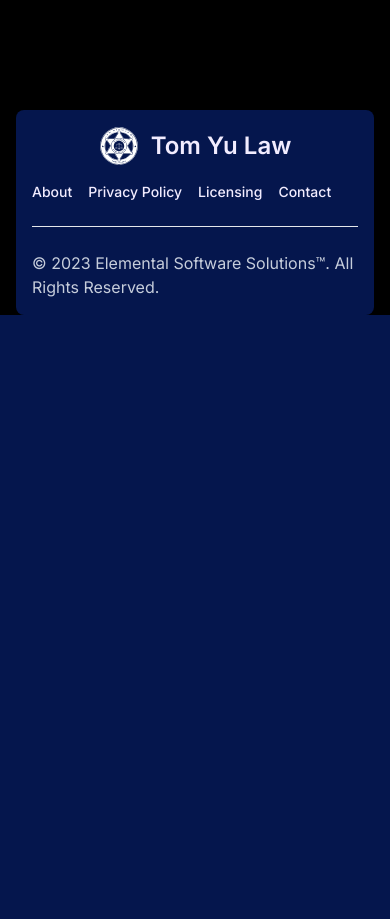
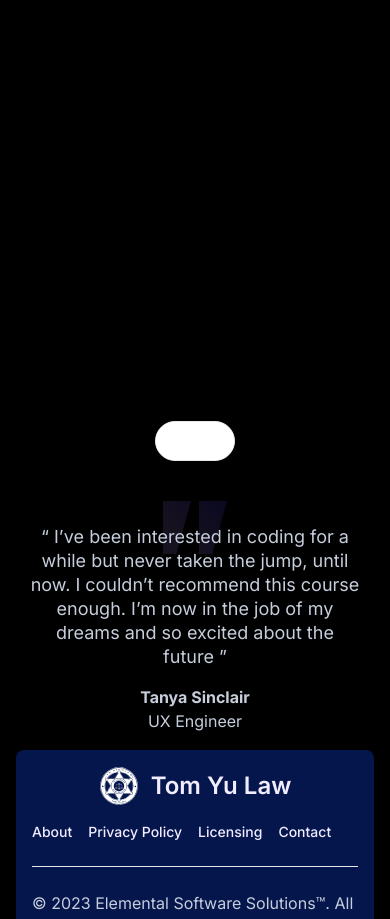
Before and after one commit to 0x5929/tom-corporate-site, a Next.js app: page / in a window 390 px wide. Shown: the part 7908-8827 px from the top of the page. Before the commit the page ends 8223 px from the top, so only its background shows below. Built offline with nearby package versions, Linux system fonts and the light colour scheme.

Commit message:
initial add of testimonials, testing, fixed and customize settings

```diff
--- a/src/components/features/Content.tsx
+++ b/src/components/features/Content.tsx
@@ -10,7 +10,31 @@ import Card from '@/components/ui/Card'
 import fraud from '@public/fraud.jpg'
 import notGuilty from '@public/not-guilty.jpg'
 import wrongfulTermination from '@public/wrongful-termination.jpg'
+import Carousel from './Testimonials/Carousel'
+import Testimonial from './Testimonials/Testimonial'
 import { useScroll, useMotionValueEvent } from 'framer-motion'
+
+const data: {
+    name: string
+    role: string
+    testimonial: string
+    image: string
+}[] = [
+    {
+        name: 'Tanya Sinclair',
+        role: 'UX Engineer',
+        testimonial:
+            'I’ve been interested in coding for a while but never taken the jump, until now. I couldn’t recommend this course enough. I’m now in the job of my dreams and so excited about the future',
+        image: 'images/image-tanya.jpg',
+    },
+    {
+        name: ' John Tarkpor',
+        role: 'Junior Front-end Developer',
+        testimonial:
+            'If you want to lay the best foundation possible I’d recommend taking this course. The depth the instructors go into is incredible. I now feel so confident about starting up as a professional developer.',
+        image: 'images/image-john.jpg',
+    },
+]
 
 interface AreasOfPractice {
     first: string
@@ -104,6 +128,10 @@ export default function Content(): JSX.Element {
     const { scrollY } = useScroll()
     const [startBlacknavOffset, setStartBlacknavOffset] = useState(10000)
     const [startNavynavOffset, setStartNavynavOffset] = useState(10000)
+    const [transition, setTransition] = useState('slide_r')
+    const changeTransition = (transition: string) => {
+        setTransition(transition)
+    }
 
     const updateBlacknav: (el: HTMLElement) => void = (
         el: HTMLElement
@@ -319,6 +347,32 @@ export default function Content(): JSX.Element {
                     </div>
                 </div>
             </div>
+            <div className="testimonials w-full md:aspect-[1.8] md:w-[960px] lg:w-[1160px] xl:w-[1440px]">
+                <Carousel
+                    changeTransition={changeTransition}
+                    transition={transition}
+                >
+                    {data.map(
+                        (
+                            item: {
+                                name: string
+                                role: string
+                                testimonial: string
+                                image: string
+                            },
+                            i: number
+                        ) => {
+                            return (
+                                <Testimonial
+                                    data={item}
+                                    key={i}
+                                    variants={transition}
+                                />
+                            )
+                        }
+                    )}
+                </Carousel>
+            </div>
         </>
     )
 }
--- /dev/null
+++ b/src/components/features/Testimonials/Carousel.tsx
@@ -0,0 +1,71 @@
+import React from 'react'
+import { useState, useEffect, memo } from 'react'
+// types
+import { ITestimonialProps as TestimonialPropsType } from './Testimonial'
+
+export interface ICarouselProps {
+    children: Array<React.ReactNode>
+    changeTransition: (transition: string) => void
+    transition: string
+}
+
+function Carousel({ children, changeTransition, transition }: ICarouselProps) {
+    const [index, setIndex] = useState(0)
+
+    function handleKeyDown(e: KeyboardEvent) {
+        switch (e.key) {
+            case 'ArrowRight':
+                next()
+                break
+            case 'ArrowLeft':
+                previous()
+                break
+        }
+    }
+    // event listener for left/right keys
+    useEffect(() => {
+        document.addEventListener('keydown', handleKeyDown)
+        return () => {
+            document.removeEventListener('keydown', handleKeyDown)
+        }
+    }, [index, transition])
+    // shows next element
+    function next() {
+        // switch direction for slide
+        if (transition === 'slide_l') changeTransition('slide_r')
+        let newIndex
+        if (index === children.length - 1) newIndex = 0
+        else newIndex = index + 1
+        setIndex(newIndex)
+    }
+    // shows previous element
+    function previous() {
+        // switch direction for slide
+        if (transition === 'slide_r') changeTransition('slide_l')
+        let newIndex
+        if (index === 0) newIndex = children.length - 1
+        else newIndex = index - 1
+        setIndex(newIndex)
+    }
+
+    return (
+        <div
+            id="carousel"
+            className="relative min-h-[40rem] overflow-hidden xs:min-h-[46rem] sm:min-h-[51rem] md:h-full md:min-h-fit md:w-full"
+        >
+            {children.map((child, i) => {
+                if (React.isValidElement<TestimonialPropsType>(child)) {
+                    return React.cloneElement(child, {
+                        next: next,
+                        previous: previous,
+                        isVisible: i === index ? true : false,
+                    })
+                }
+            })}
+        </div>
+    )
+}
+
+export default memo(Carousel, (oldProps, newProps) => {
+    return oldProps.children.length === newProps.children.length
+})
--- /dev/null
+++ b/src/components/features/Testimonials/Testimonial.tsx
@@ -0,0 +1,119 @@
+import { motion, AnimatePresence } from 'framer-motion'
+
+interface transitionsObject {
+    [key: string]: { [key: string]: object }
+}
+export const transitions: transitionsObject = {
+    fade: {
+        initial: { opacity: 0 },
+        animate: { opacity: 1 },
+        exit: { opacity: 0 },
+    },
+    scale: {
+        initial: { opacity: 0, scale: 0 },
+        animate: { opacity: 1, scale: 1 },
+        exit: { opacity: 0, scale: 0 },
+    },
+    rotate: {
+        initial: {
+            opacity: 0,
+            scale: 0,
+            rotate: -360,
+            x: 0,
+            scaleX: 1,
+            scaleY: 1,
+        },
+        animate: { opacity: 1, scale: 1, rotate: 0 },
+        exit: { opacity: 0, scale: 0, rotate: 360 },
+    },
+    flip_y: {
+        initial: { opacity: 0, scaleX: 0 },
+        animate: { opacity: 1, scaleX: 1 },
+        exit: { opacity: 0, scaleX: 0 },
+    },
+    flip_x: {
+        initial: { opacity: 0, scaleY: 0 },
+        animate: { opacity: 1, scaleY: 1 },
+        exit: { opacity: 0, scaleY: 0 },
+    },
+    slide_r: {
+        initial: { opacity: 0, x: '-100%' },
+        animate: { opacity: 1, x: 0 },
+        exit: { opacity: 0, x: 0 },
+    },
+    slide_l: {
+        initial: { opacity: 0, x: '100%' },
+        animate: { opacity: 1, x: 0 },
+        exit: { opacity: 0, x: 0 },
+    },
+}
+
+interface Data {
+    name: string
+    role: string
+    testimonial: string
+    image: string
+}
+
+export interface ITestimonialProps {
+    data: Data
+    previous?: () => void
+    next?: () => void
+    isVisible?: boolean
+    variants: string
+}
+
+function Testimonial({
+    data,
+    previous = () => {},
+    next = () => {},
+    isVisible = true,
+    variants,
+}: ITestimonialProps) {
+    return (
+        <AnimatePresence>
+            {isVisible && (
+                <motion.div
+                    key={String(Math.random())}
+                    variants={transitions[`${variants}`]}
+                    initial="initial"
+                    animate="animate"
+                    exit="exit"
+                    transition={{ duration: 0.5 }}
+                    className="absolute inset-0"
+                >
+                    <article
+                        className={
+                            'mt-8 overflow-auto md:relative md:isolate md:mt-0 md:flex md:w-full md:items-center md:justify-start md:bg-[length:48%] md:bg-testimonial h-fit'
+                        }
+                    >
+                        <h1 className="sr-only">Testimonial</h1>
+                        <div className="relative mx-auto mt-14 aspect-square w-[67.5%] md:absolute md:top-[48%] md:right-[11.5%] md:-z-[1] md:mt-0 md:h-[67.5%] md:w-auto md:-translate-y-1/2">
+                            <div className="absolute -bottom-[6%] left-0 right-0 mx-auto flex h-[2.5rem] w-[5rem] overflow-hidden rounded-full border-[1px] border-grayishBlue/50 bg-white shadow-xl hover:border-grayishBlue sm:h-[11%] sm:w-[21%] md:left-[11.5%] md:right-auto [&>button]:flex [&>button]:basis-1/2 [&>button]:items-center [&>button]:justify-center [&>button]:bg-white [&>button]:transition-all [&>button]:duration-500 hover:[&>button]:shadow-xl hover:[&>button]:brightness-75">
+                                <button
+                                    aria-label="Previous Slide"
+                                    onClick={() => previous()}
+                                ></button>
+                                <button
+                                    aria-label="Next Slide"
+                                    onClick={() => next()}
+                                ></button>
+                            </div>
+                        </div>
+                        <div className="mx-auto h-fit mt-14 w-[86%] bg-[url('/pattern-quotes.svg')] bg-[length:19%] bg-top bg-no-repeat pt-6 text-center text-lg leading-6 md:mt-0 md:ml-[11.5%] md:h-[45%] md:w-[45%] md:bg-[left_18%_top] md:pt-[4%] md:text-left md:text-[0.65rem] lg:overflow-auto lg:text-[0.79rem] xl:text-base">
+                            <q className="md:text-[2em] xl:leading-[2.725rem] ">
+                                &nbsp;{data.testimonial}&nbsp;
+                            </q>
+                            <div className="mt-4 gap-2 text-base md:mt-10 md:flex md:text-[1.25em]">
+                                <p className="font-bold">{data.name}</p>
+                                <p className="text-grayishBlue">{data.role}</p>
+                            </div>
+                        </div>
+                    </article>
+                </motion.div>
+            )}
+        </AnimatePresence>
+    )
+}
+
+export default Testimonial
```
Also changed, not shown: public/pattern-quotes.svg (added).
